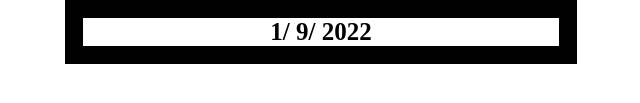
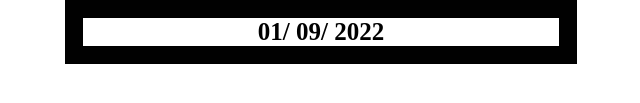
Before and after one commit to geekPastor/horloge, a plain HTML site: page index.html in a window 1280 px wide. Shown: the part 413-516 px from the top of the page, 319-959 px from the left. Drawn offline with Linux system fonts and the light colour scheme.

Commit message:
Ajout du titre de la page

```diff
--- a/app.js
+++ b/app.js
@@ -1,12 +1,13 @@
 let maintenant = new Date();
 
-
+let email = "15mm306@esisalama.org"
 let heure = document.querySelector('.heure');
 
 let minutes = document.querySelector('.minutes');
 
 let secondes = document.querySelector('.secondes');
 
+let t = 1000;
 
 
 let nom__jour = document.querySelector('.nom__jour');
@@ -36,13 +37,23 @@ function dateActuelle(){
     minutes.textContent = minute;
     secondes.textContent = seconde;
 
-    jour.textContent = maintenant.getDate();
-    mois.textContent = maintenant.getMonth() + 1;
+
+
+    let day = maintenant.getDate();
+    let month = maintenant.getMonth() + 1;
+    if(day < 10){
+        day = "0"+day
+    }
+
+    if(month < 10){
+        month = "0"+month
+    }
+    jour.textContent = day;
+    mois.textContent = month;
     annee.textContent = maintenant.getFullYear();
 
+
+    setInterval(
+        dateActuelle()
+        , t);
 }
-
-
-setInterval(
-    dateActuelle()
-    , 1000);
--- a/index.html
+++ b/index.html
@@ -5,7 +5,7 @@
     <meta http-equiv="X-UA-Compatible" content="IE=edge">
     <meta name="viewport" content="width=device-width, initial-scale=1.0">
     <link rel="stylesheet" href="style.css">
-    <title>Calculatrice</title>
+    <title>Horloge</title>
 </head>
 <body onload=dateActuelle();>
 
```
